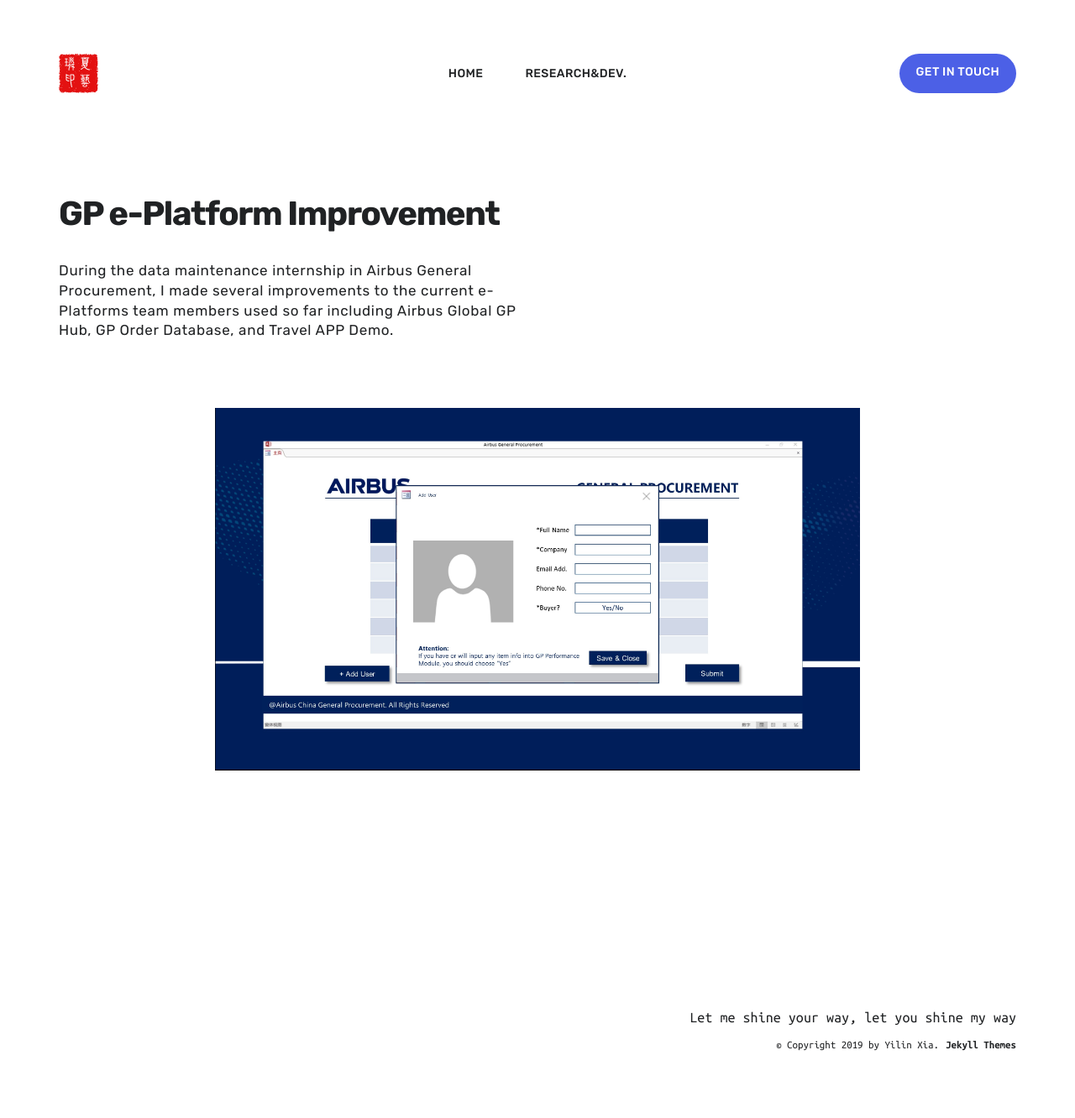
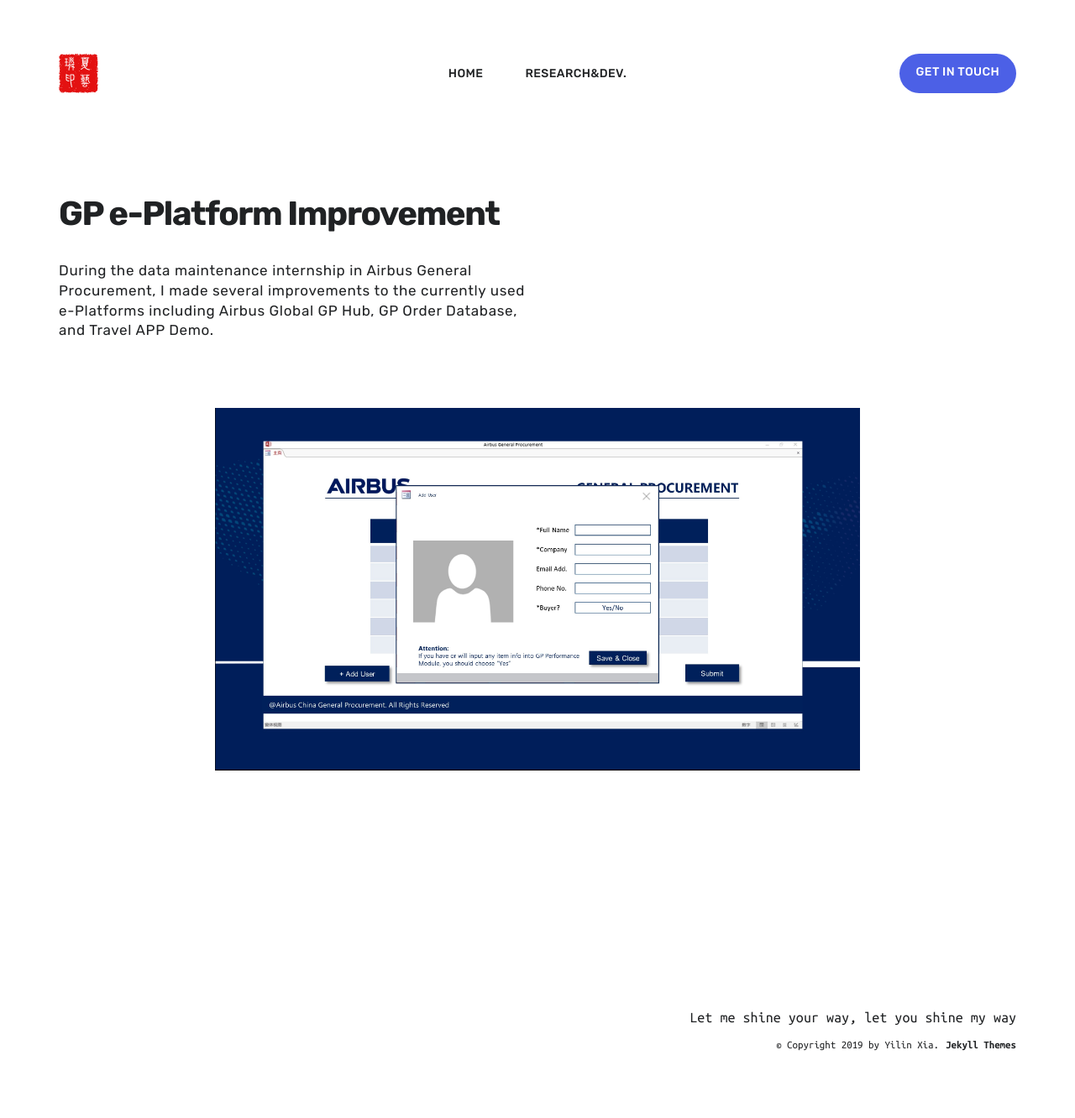
Before and after one commit to YilinXia/yilinxia.github.io, a Jekyll site: the page built from _projects/2018-6-6-Airbus.md, in a window 1280 px wide. Shown: the whole page at 84% size. Built offline with Jekyll 4.4.1, drawn with Linux system fonts in a browser that asks for light colours; nearby versions of some CDN libraries.

Commit message:
Update 2018-6-6-Airbus.md

```diff
--- a/_projects/2018-6-6-Airbus.md
+++ b/_projects/2018-6-6-Airbus.md
@@ -1,12 +1,12 @@
 ---
 title: GP e-Platform Improvement
-subtitle:  During the data maintenance internship in Airbus General Procurement, I made several improvements to the current e-Platforms team members used so far including Airbus Global GP Hub, GP Order Database, and Travel APP Demo.
+subtitle:  During the data maintenance internship in Airbus General Procurement, I made several improvements to the currently used e-Platforms including Airbus Global GP Hub, GP Order Database, and Travel APP Demo.
 label:
   - Access
   - Mockingbot
 date: 2018-6-6 00:00:00
 period: 2018 Sping & Summer
-description: —— Received a limited edition of the Airbus Beluga Model and have a great Farewell </br> —— Many thanks to Airbus Procurement Group
+description: —— Received a limited edition of the Airbus Beluga Model and had a great Farewell </br> —— Many thanks to Airbus Procurement Group
 featured_image: project2-1.jpg
 accent_color: '#333399'
 font_color: "white"
```
